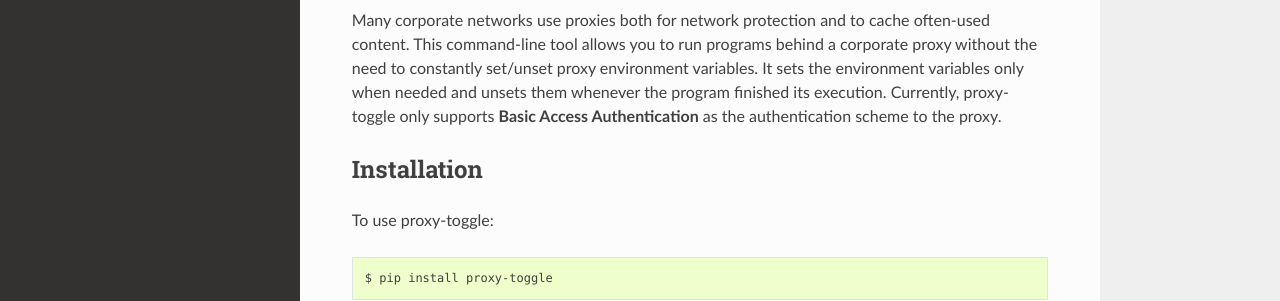
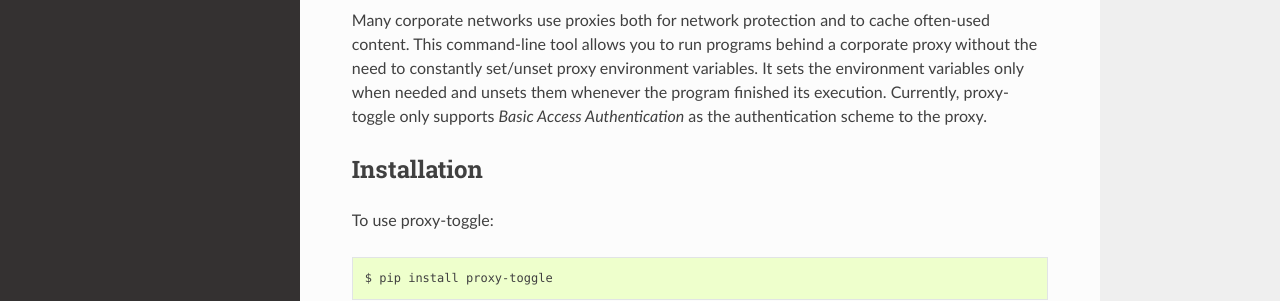
Before and after one commit to beylsp/proxy-toggle, a Sphinx documentation site: the page built from docs/index.rst, in a window 1280 px wide. Shown: the part 255-556 px from the top of the page. Built offline with Sphinx 7.4.7 and the Read the Docs theme 2.0.0, drawn with Linux system fonts in a browser that asks for light colours.

```diff
--- a/docs/index.rst
+++ b/docs/index.rst
@@ -10,7 +10,7 @@ A command-line tool to run programs seamlessly behind a proxy.
 
 Introduction
 ------------
-Many corporate networks use proxies both for network protection and to cache often-used content. This command-line tool allows you to run programs behind a corporate proxy without the need to constantly set/unset proxy environment variables. It sets the environment variables only when needed and unsets them whenever the program finished its execution. Currently, proxy-toggle only supports **Basic Access Authentication** as the authentication scheme to the proxy.
+Many corporate networks use proxies both for network protection and to cache often-used content. This command-line tool allows you to run programs behind a corporate proxy without the need to constantly set/unset proxy environment variables. It sets the environment variables only when needed and unsets them whenever the program finished its execution. Currently, proxy-toggle only supports *Basic Access Authentication* as the authentication scheme to the proxy.
 
 Installation
 ------------
```
